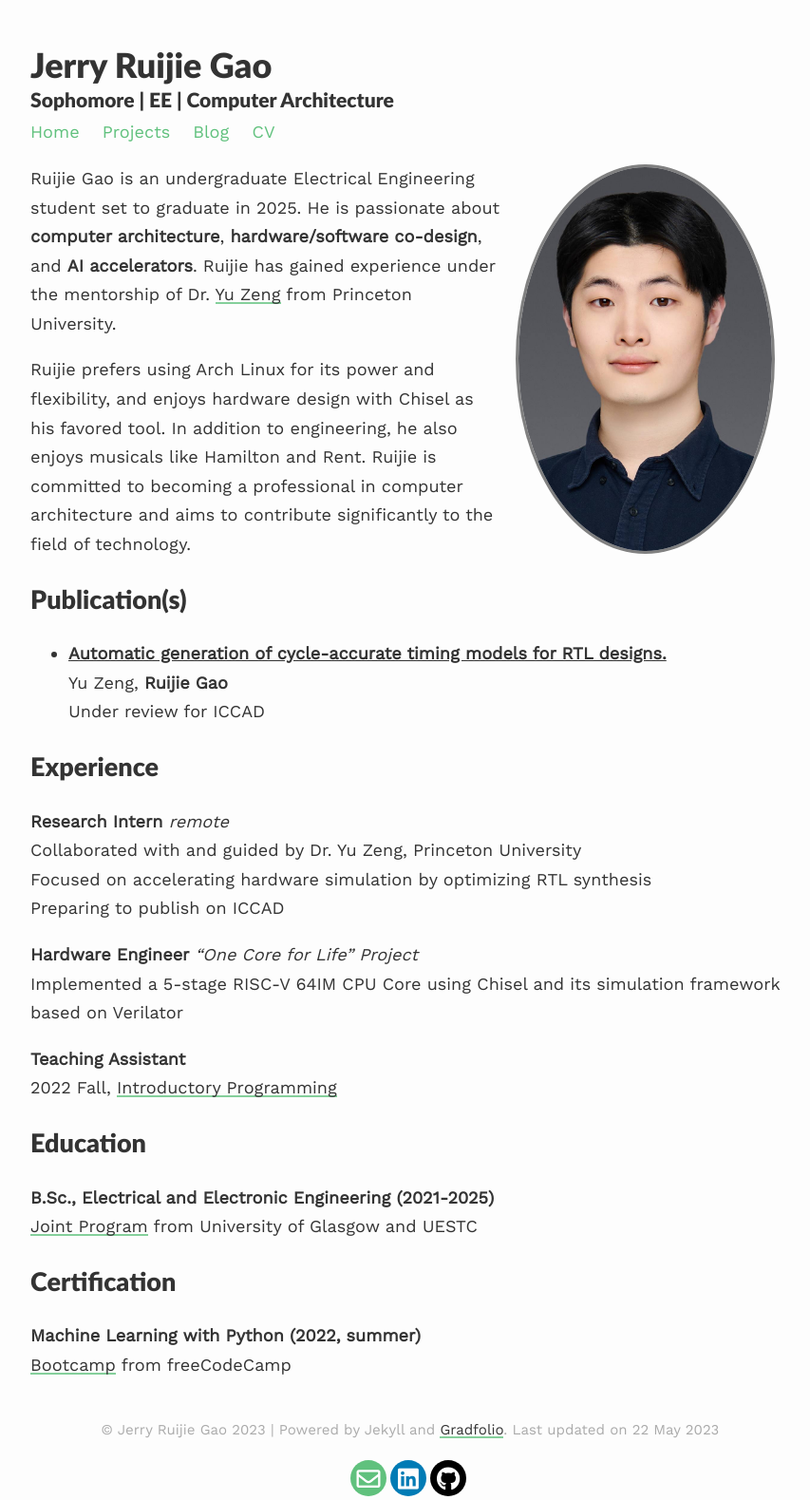
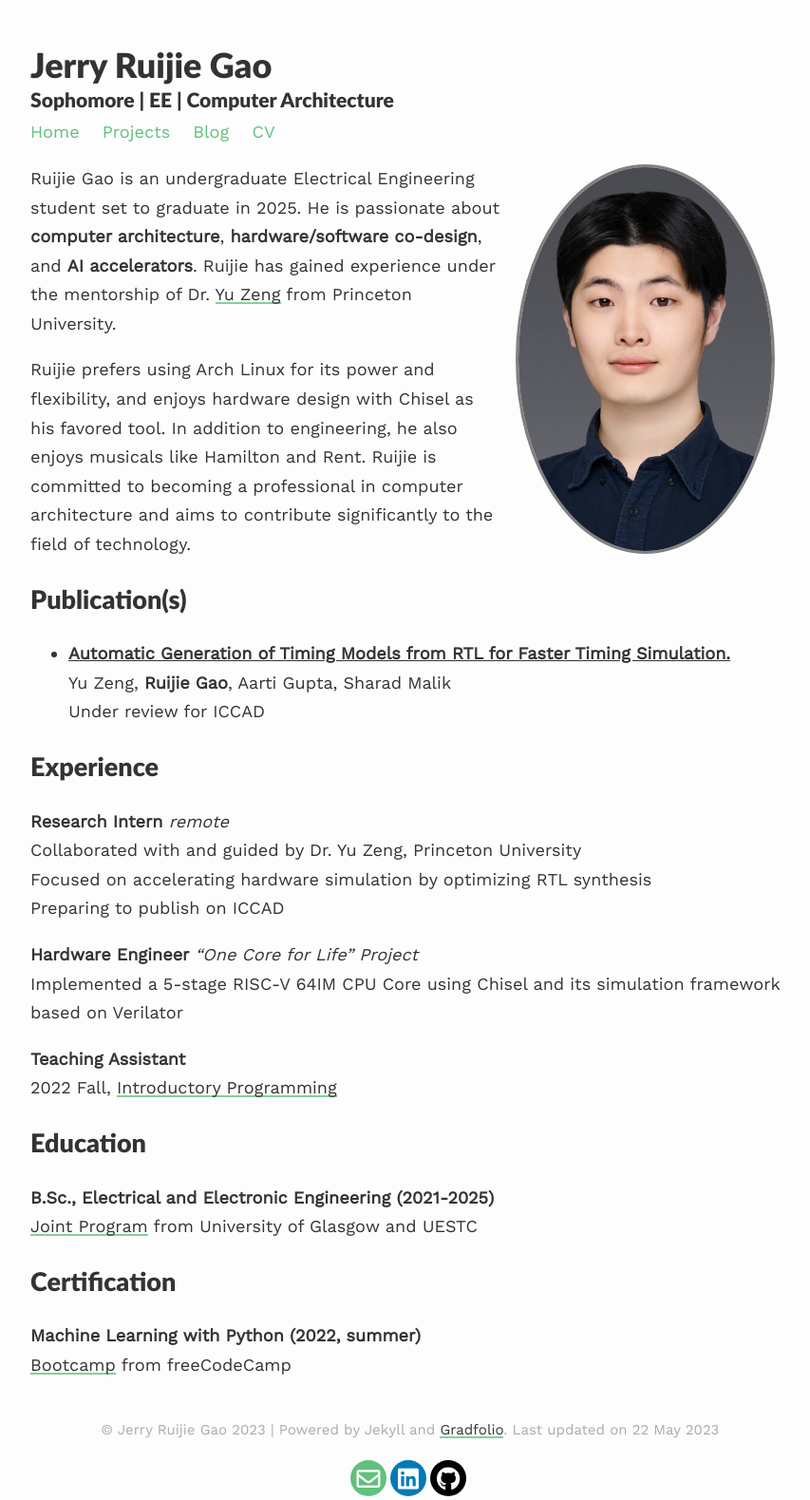
Before and after one commit to wuliJerry/vitae, a Jekyll site: the page built from index.md, in a window 1280 px wide. Shown: the whole page at 95% size, without its empty margins (208-1061 px from the left). Built offline with Jekyll 4.4.1, drawn with Linux system fonts in a browser that asks for light colours; nearby versions of some CDN libraries.

Commit message:
publication

```diff
--- a/index.md
+++ b/index.md
@@ -13,8 +13,8 @@ Ruijie Gao is an undergraduate Electrical Engineering student set to graduate in
 Ruijie prefers using Arch Linux for its power and flexibility, and enjoys hardware design with Chisel as his favored tool. In addition to engineering, he also enjoys musicals like Hamilton and Rent. Ruijie is committed to becoming a professional in computer architecture and aims to contribute significantly to the field of technology.
 
 ## Publication(s)
-- <u><b>Automatic generation of cycle-accurate timing models for RTL designs.</b></u>
-  Yu Zeng, **Ruijie Gao**
+- <u><b>Automatic Generation of Timing Models from RTL for Faster Timing Simulation.</b></u>
+  Yu Zeng, **Ruijie Gao**, Aarti Gupta, Sharad Malik
   Under review for ICCAD
 
 
```
